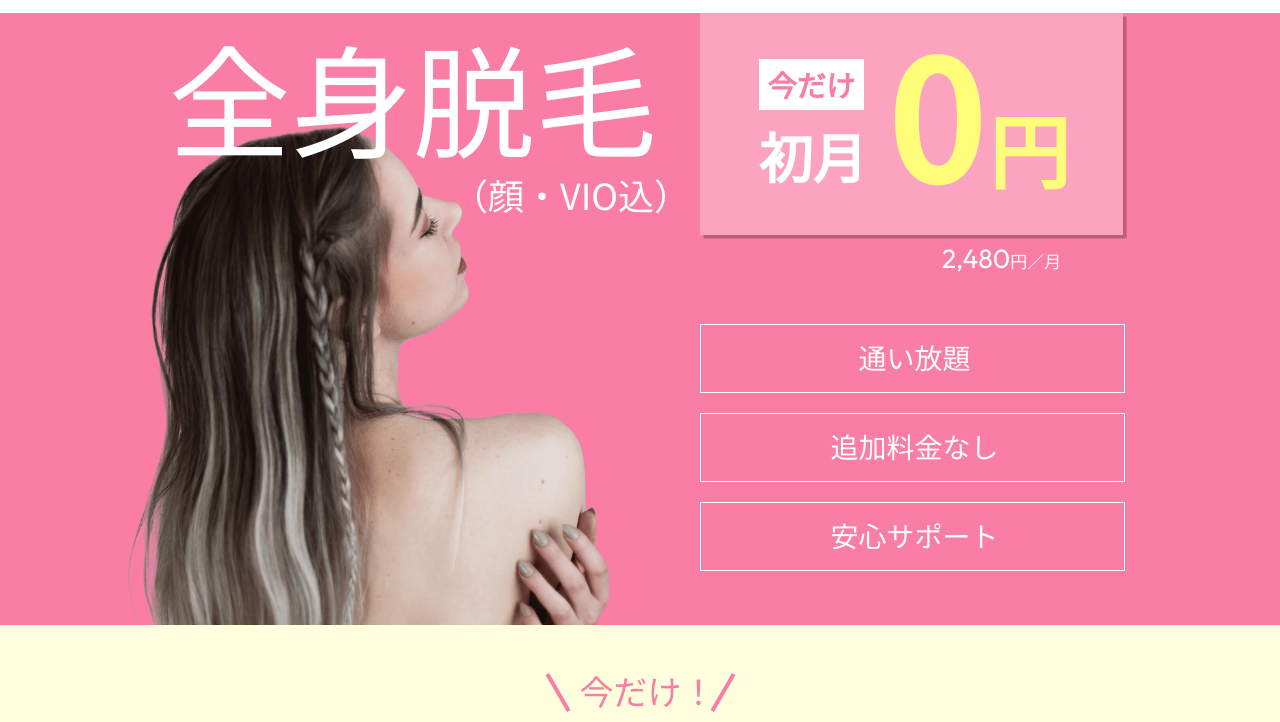
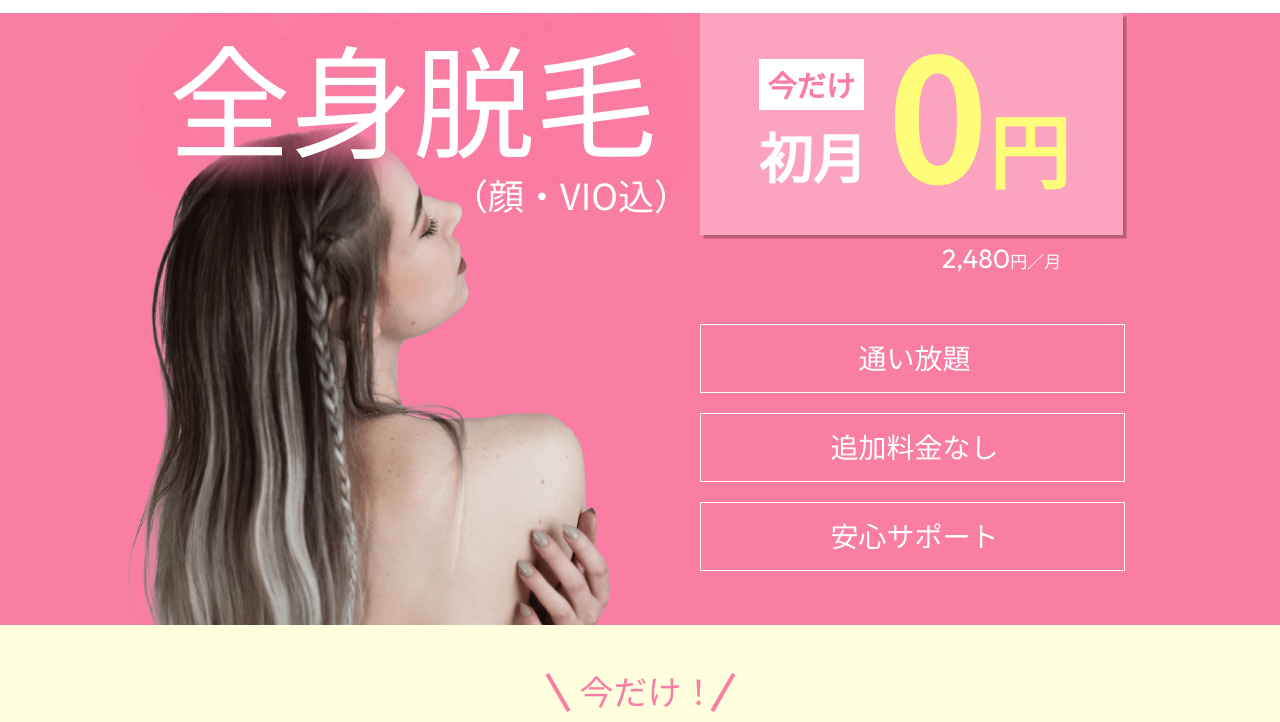
Before and after one commit to aux88/lp3, a plain HTML site: page index.html in a window 1280 px wide. Shown: the part 78-800 px from the top of the page. Drawn offline with nearby package versions, Linux system fonts and the light colour scheme; some packages are replaced by stand-ins of ours.

Commit message:
PC版のメインビジュアルタイトルに光彩の効果

```diff
--- a/assets/style/main.css
+++ b/assets/style/main.css
@@ -431,6 +431,9 @@ li {
     .main-visual__title-main {
         padding-right: 33px;
         font-size: min(calc(122.15 / 1062 * 100vw), 122.15px);
+        text-shadow: 0 0 35px #fa7da3,
+            0 0 35px #fa7da3,
+            0 0 35px #fa7da3;
     }
 }
 
@@ -1596,3 +1599,4 @@ li {
         width: 145px;
     }
 }
+}
```
